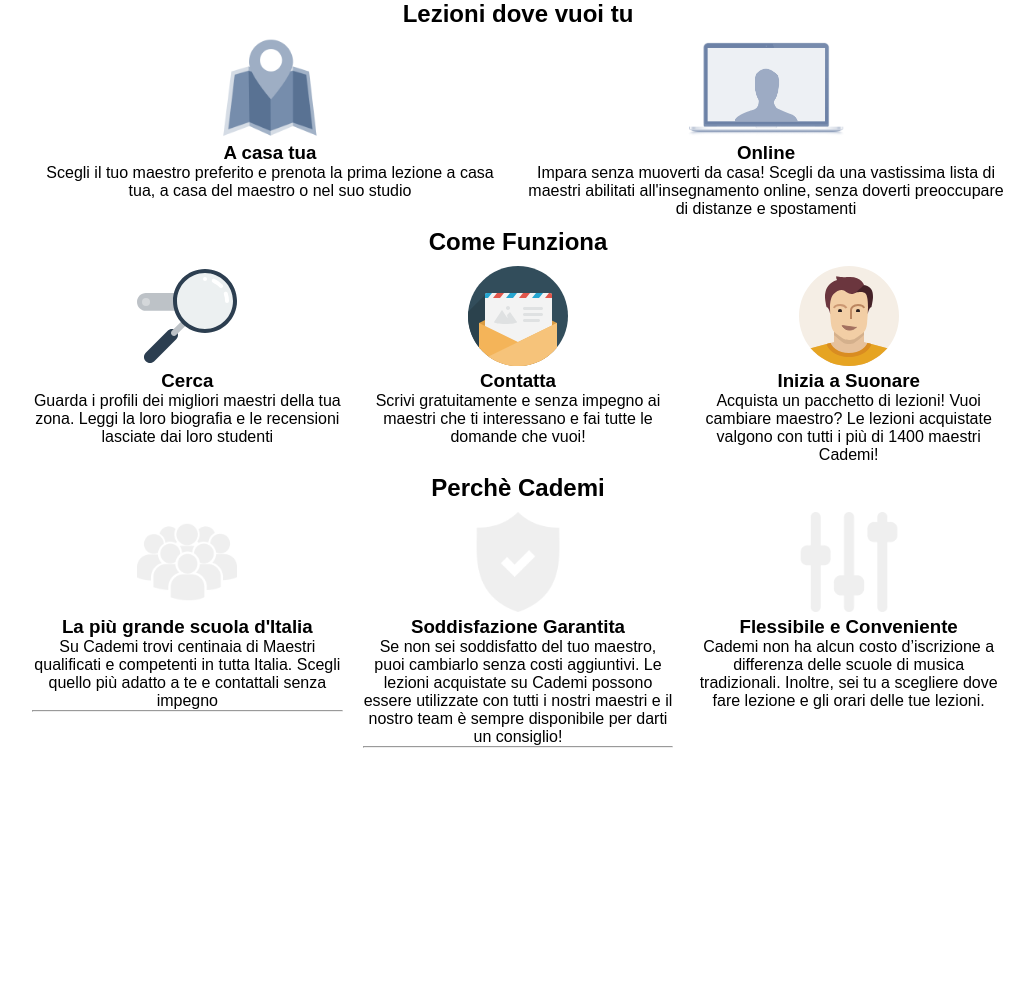
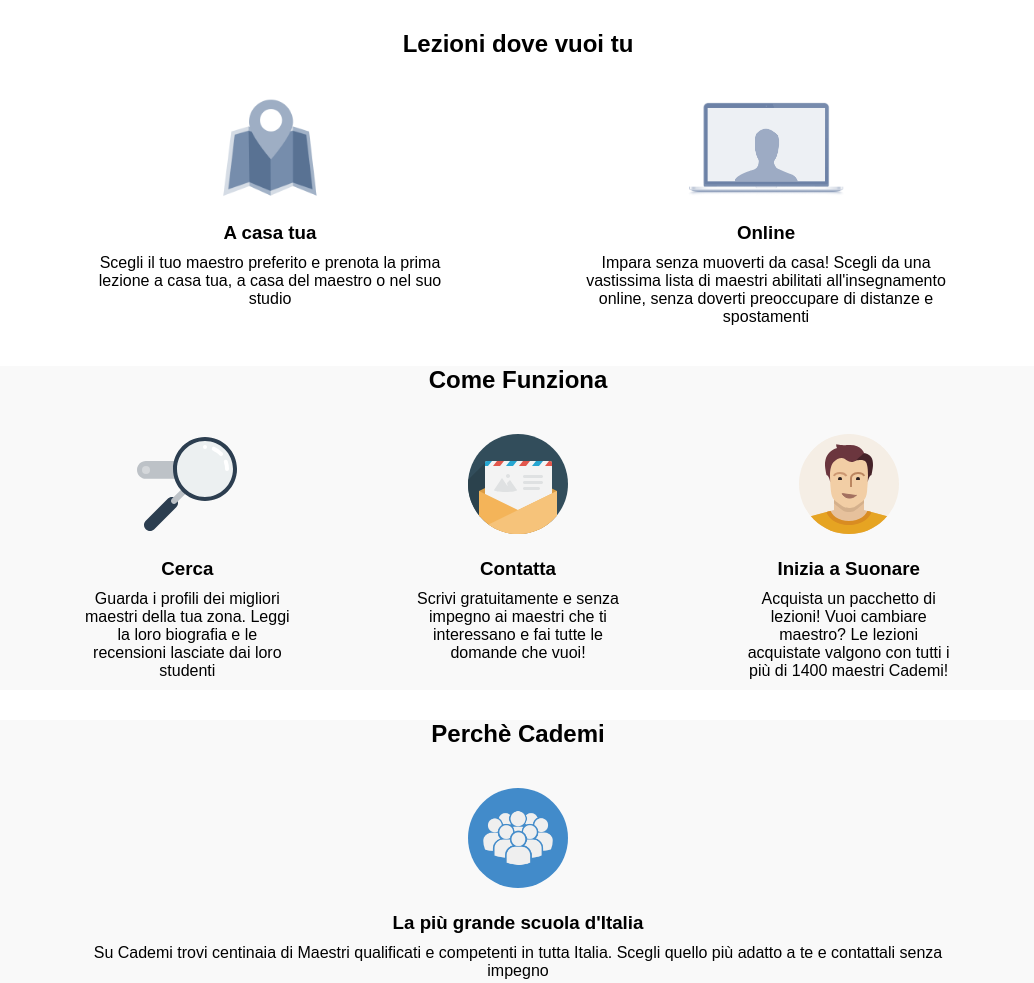
Before and after one commit to nicolainve/html-css-resp-wannabe-12bool, a plain HTML site: page index.html in a window 1280 px wide. Shown: the top 983 px of the page, without its empty margins (122-1156 px from the left). Before the commit the page ends 800 px from the top, so only its background shows below. Drawn offline with Linux system fonts and the light colour scheme.

Commit message:
replacing style

```diff
--- a/css/style.css
+++ b/css/style.css
@@ -7,12 +7,32 @@
   text-align: center;
 }
 
-h1,
-h2,
+h1 {
+  text-align: center;
+  margin: 30px;
+}
+
 h3 {
-  text-align: center;
+  margin: 10px;
 }
+
+p,
+hr,
+img {
+  margin: 10px 50px;
+}
+
 
 img {
   height: 100px;
 }
+
+.background-grey {
+  background-color: #f9f9f9;
+}
+
+.why img {
+  background-color: #428bca;
+  border-radius: 50%;
+  padding: 15px;
+}
--- a/index.html
+++ b/index.html
@@ -20,19 +20,19 @@
         <div class="col-xs-12 col-md-6">
           <img src="img/icon/maps.png" alt="">
           <h3>A casa tua</h3>
-          Scegli il tuo maestro preferito e prenota la prima lezione a casa tua, a casa del maestro o nel suo studio
+          <p>Scegli il tuo maestro preferito e prenota la prima lezione a casa tua, a casa del maestro o nel suo studio</p>
         </div>
         <div class="col-xs-12 col-md-6">
           <img src="img/icon/screen.png" alt="">
           <h3>Online</h3>
-          Impara senza muoverti da casa! Scegli da una vastissima lista di maestri abilitati all'insegnamento online, senza doverti preoccupare di distanze e spostamenti
+          <p>Impara senza muoverti da casa! Scegli da una vastissima lista di maestri abilitati all'insegnamento online, senza doverti preoccupare di distanze e spostamenti</p>
         </div>
       </div>
 
     </section>
 
     <!-- Steps Section -->
-    <section class="steps">
+    <section class="steps background-grey">
 
       <h1>Come Funziona</h1>
 
@@ -40,44 +40,45 @@
         <div class="col-xs-12 col-md-6 col-lg-4">
           <img src="img/search.svg" alt="">
           <h3>Cerca</h3>
-          Guarda i profili dei migliori maestri della tua zona. Leggi la loro biografia e le recensioni lasciate dai loro studenti
+          <p>Guarda i profili dei migliori maestri della tua zona. Leggi la loro biografia e le recensioni lasciate dai loro studenti</p>
         </div>
         <div class="col-xs-12 col-md-6 col-lg-4">
           <img src="img/letter.svg" alt="">
           <h3>Contatta</h3>
-          Scrivi gratuitamente e senza impegno ai maestri che ti interessano e fai tutte le domande che vuoi!
+          <p>Scrivi gratuitamente e senza impegno ai maestri che ti interessano e fai tutte le domande che vuoi!</p>
         </div>
         <div class="col-xs-12 col-md-6 offset-md-3 col-lg-4 offset-lg-0">
           <img src="img/male.svg" alt="">
           <h3>Inizia a Suonare</h3>
-          Acquista un pacchetto di lezioni! Vuoi cambiare maestro? Le lezioni acquistate valgono con tutti i più di 1400 maestri Cademi!
+          <p>Acquista un pacchetto di lezioni! Vuoi cambiare maestro? Le lezioni acquistate valgono con tutti i più di 1400 maestri Cademi!</p>
         </div>
       </div>
 
     </section>
 
     <!-- Why Section -->
-    <section class="why">
+    <section class="why background-grey">
 
       <h1>Perchè Cademi</h1>
 
       <div class="container">
-        <div class="col-xs-12 col-md-6 col-lg-4">
+        <div class="col-xs-12">
           <img src="img/icon/profile.png" alt="">
           <h3>La più grande scuola d'Italia</h3>
-          Su Cademi trovi centinaia di Maestri qualificati e competenti in tutta Italia. Scegli quello più adatto a te e contattali senza impegno
+          <p>Su Cademi trovi centinaia di Maestri qualificati e competenti in tutta Italia. Scegli quello più adatto a te e contattali senza impegno</p>
           <hr>
         </div>
-        <div class="col-xs-12 col-md-6 col-lg-4">
+        <div class="col-xs-12">
           <img src="img/icon/secure.png" alt="">
           <h3>Soddisfazione Garantita</h3>
-          Se non sei soddisfatto del tuo maestro, puoi cambiarlo senza costi aggiuntivi. Le lezioni acquistate su Cademi possono essere utilizzate con tutti i nostri maestri e il nostro team è sempre disponibile per darti un consiglio!
+          <p>Se non sei soddisfatto del tuo maestro, puoi cambiarlo senza costi aggiuntivi. Le lezioni acquistate su Cademi possono essere utilizzate con tutti i nostri maestri e il nostro team è sempre disponibile per darti un consiglio!</p>
           <hr>
         </div>
-        <div class="col-xs-12 col-md-6 offset-md-3 col-lg-4 offset-lg-0">
+        <div class="col-xs-12">
           <img src="img/icon/flex.png" alt="">
           <h3>Flessibile e Conveniente</h3>
-          Cademi non ha alcun costo d’iscrizione a differenza delle scuole di musica tradizionali. Inoltre, sei tu a scegliere dove fare lezione e gli orari delle tue lezioni.
+          <p>Cademi non ha alcun costo d’iscrizione a differenza delle scuole di musica tradizionali. Inoltre, sei tu a scegliere dove fare lezione e gli orari delle tue lezioni.</p>
+          <hr>
         </div>
       </div>
 
```
